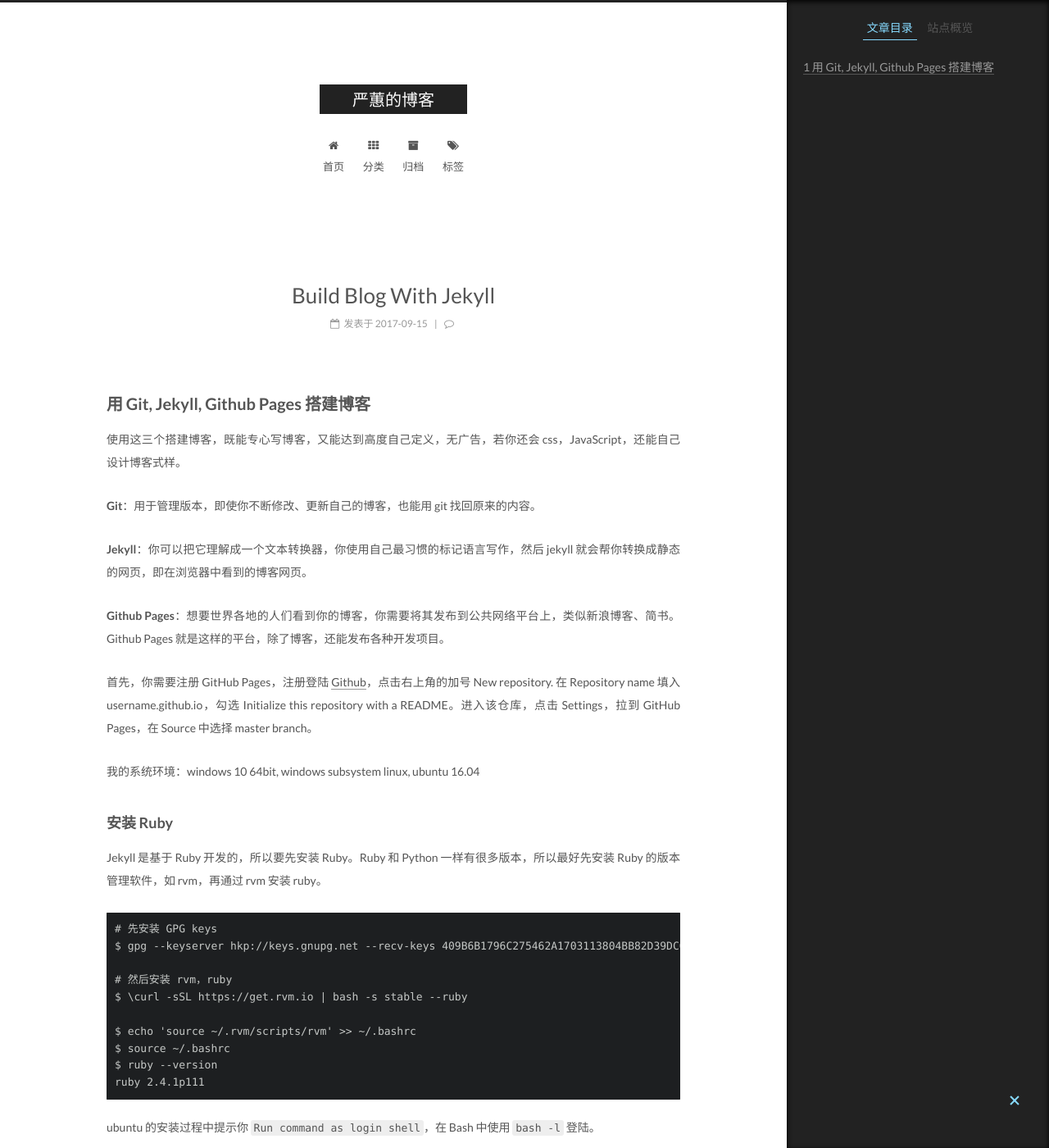
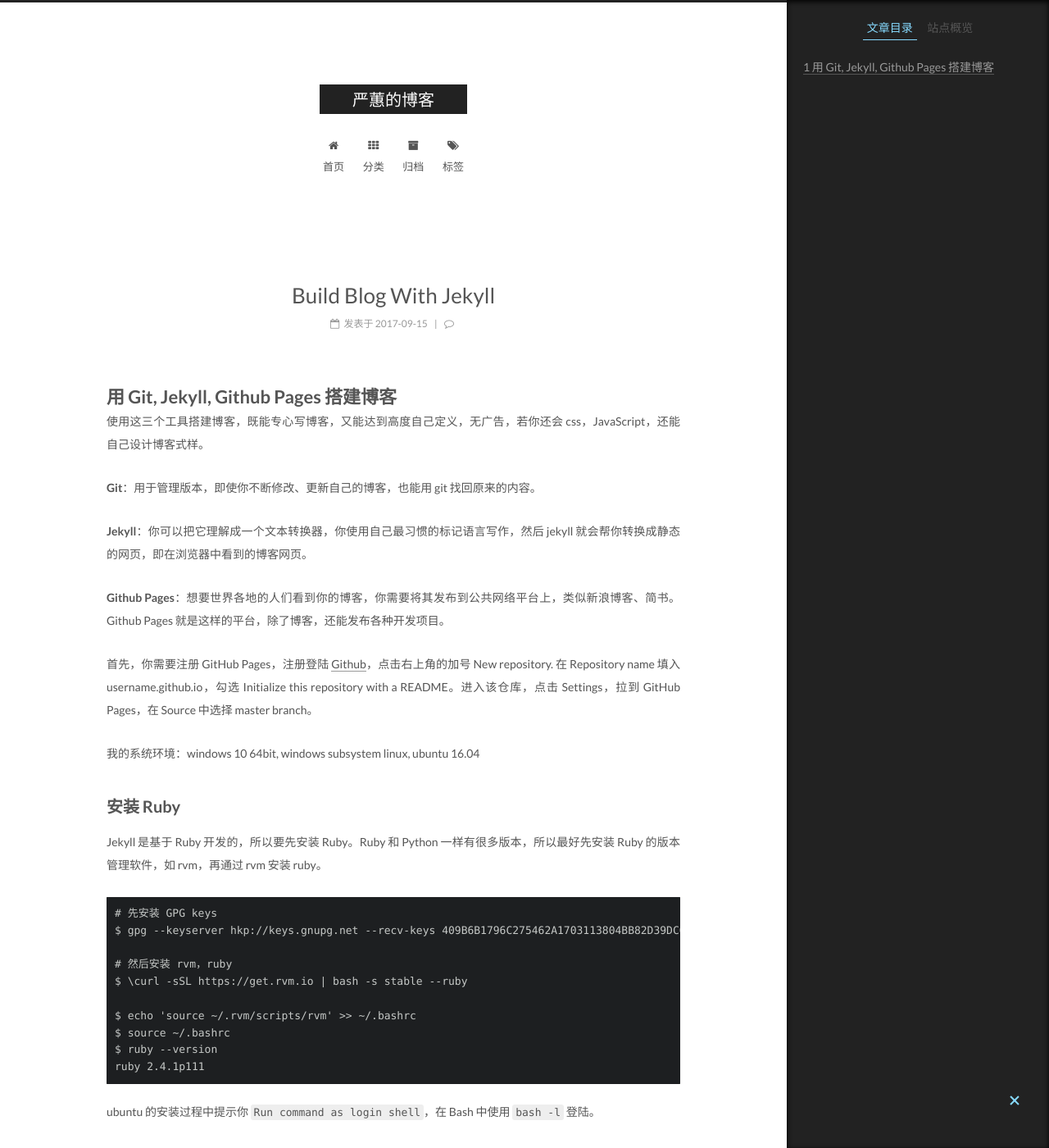
Before and after one commit to leilayanhui/yanhui.github.io, a Jekyll site: the page built from _posts/2017-09-15-build-blog-with-jekyll.md, in a window 1280 px wide and 1400 px high. Shown: the whole window at 82% size. Built offline with Jekyll 4.4.1, drawn with Linux system fonts in a browser that asks for light colours; comment, search, counter and statistics services are not loaded.

Commit message:
Update the content

````diff
--- a/_posts/2017-09-15-build-blog-with-jekyll.md
+++ b/_posts/2017-09-15-build-blog-with-jekyll.md
@@ -1,5 +1,5 @@
-## 用 Git, Jekyll, Github Pages 搭建博客
-使用这三个搭建博客，既能专心写博客，又能达到高度自己定义，无广告，若你还会 css，JavaScript，还能自己设计博客式样。
+# 用 Git, Jekyll, Github Pages 搭建博客
+使用这三个工具搭建博客，既能专心写博客，又能达到高度自己定义，无广告，若你还会 css，JavaScript，还能自己设计博客式样。
 
 **Git**：用于管理版本，即使你不断修改、更新自己的博客，也能用 git 找回原来的内容。
 
@@ -11,7 +11,7 @@
 
 我的系统环境：windows 10 64bit, windows subsystem linux, ubuntu 16.04
 
-### 安装 Ruby
+## 安装 Ruby
 Jekyll 是基于 Ruby 开发的，所以要先安装 Ruby。Ruby 和 Python 一样有很多版本，所以最好先安装 Ruby 的版本管理软件，如 rvm，再通过 rvm 安装 ruby。
 ```
 # 先安装 GPG keys
@@ -28,7 +28,7 @@ ruby 2.4.1p111
 
 ubuntu 的安装过程中提示你 `Run command as login shell`，在 Bash 中使用 `bash -l` 登陆。
 
-### 安装 Jekyll
+## 安装 Jekyll
 ```
 $ gem install bundler
 $ cd ~
````
